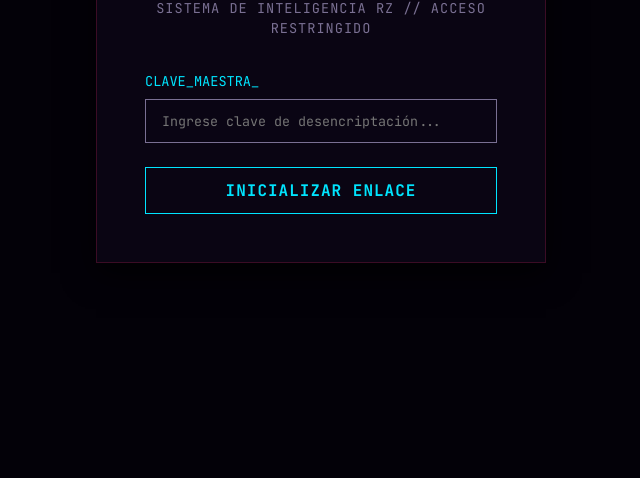
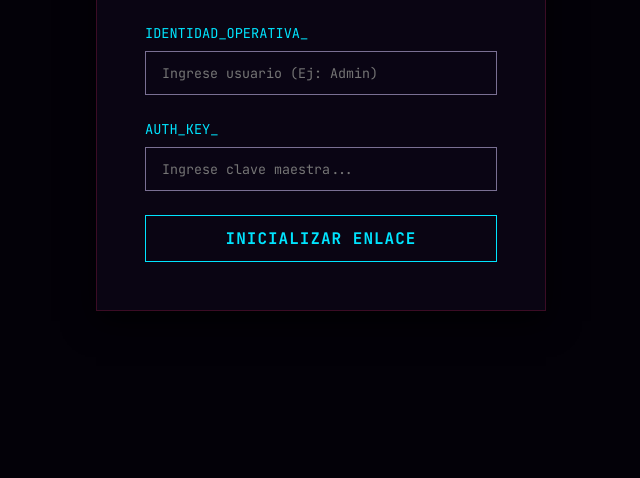
Before and after one commit to ElEscritor/ecosistema-bots., a website: page web/index.html in a window 1280 px wide. Shown: the part 322-800 px from the top of the page, without its empty margins (319-959 px from the left). Drawn offline with nearby package versions, Linux system fonts and the light colour scheme.

Commit message:
Revise login form and update application title
Updated the title and login form fields for the application. Changed visual identity and added a username field.

```diff
--- a/web/index.html
+++ b/web/index.html
@@ -3,14 +3,16 @@
 <head>
     <meta charset="UTF-8">
     <meta name="viewport" content="width=device-width, initial-scale=1.0">
-    <title>La Biblioteca // Inteligencia Rz</title>
+    <title>La Biblioteca // Rz Command Center</title>
     <!-- Tipografías Tácticas (Google Fonts) -->
     <link rel="preconnect" href="https://fonts.googleapis.com">
     <link rel="preconnect" href="https://fonts.gstatic.com" crossorigin>
     <link href="https://fonts.googleapis.com/css2?family=JetBrains+Mono:wght@300;400;700&family=Share+Tech+Mono&display=swap" rel="stylesheet">
+
     <!-- Dependencias Externas (CDN) -->
     <script src="https://cdn.jsdelivr.net/npm/apexcharts"></script>
     <script src="https://cdnjs.cloudflare.com/ajax/libs/dompurify/3.0.6/purify.min.js"></script>
+
     <!-- Hojas de Estilo Estructuradas -->
     <link rel="stylesheet" href="css/variables.css">
     <link rel="stylesheet" href="css/layout.css">
@@ -22,15 +24,21 @@
         <div class="scanlines"></div>
         <div class="login-panel">
             <div class="login-header">
-                <!-- Identidad visual actualizada a La Biblioteca -->
+                <!-- Título actualizado a La Biblioteca -->
                 <h1 class="glitch-title" data-text="LA_BIBLIOTECA">LA_BIBLIOTECA</h1>
-                <p class="login-subtitle">SISTEMA DE INTELIGENCIA RZ // ACCESO RESTRINGIDO</p>
+                <p class="login-subtitle">SISTEMA DE VIGILANCIA PASIVA // ACCESO RESTRINGIDO</p>
             </div>
 
             <form id="login-form">
+                <!-- Campo de Usuario añadido -->
                 <div class="input-group">
-                    <label for="admin-password">CLAVE_MAESTRA_</label>
-                    <input type="password" id="admin-password" autocomplete="off" placeholder="Ingrese clave de desencriptación..." required>
+                    <label for="admin-username">IDENTIDAD_OPERATIVA_</label>
+                    <input type="text" id="admin-username" autocomplete="off" placeholder="Ingrese usuario (Ej: Admin)" required>
+                </div>
+                <!-- Campo de Contraseña -->
+                <div class="input-group">
+                    <label for="admin-password">AUTH_KEY_</label>
+                    <input type="password" id="admin-password" autocomplete="off" placeholder="Ingrese clave maestra..." required>
                 </div>
                 <button type="submit" class="btn-cyber">INICIALIZAR ENLACE</button>
             </form>
@@ -43,6 +51,7 @@
 
     <!-- ESTRUCTURA PRINCIPAL DE LA APLICACIÓN SPA -->
     <div id="app-wrapper" class="app-wrapper hidden">
+
         <!-- BARRA LATERAL TÁCTICA -->
         <nav class="tactical-sidebar">
             <div class="sidebar-header">
@@ -83,10 +92,9 @@
 
         <!-- CONTENEDOR PRINCIPAL (ZONA DE TRABAJO) -->
         <main class="main-content">
-            <!-- CABECERA SUPERIOR -->
             <header class="topbar">
                 <div class="breadcrumbs">
-                    <span class="path-root">RZ\SYS\ROOT</span>
+                    <span class="path-root">C:\SYS\Rz</span>
                     <span class="separator">&gt;</span>
                     <span id="current-path" class="path-current">TELEMETRIA</span>
                     <span class="cursor-blink">_</span>
@@ -96,7 +104,7 @@
                 </div>
             </header>
 
-            <!-- RAÍZ DE LA SPA: AQUÍ SE INYECTA EL DOM DINÁMICO -->
+            <!-- RAÍZ DE LA SPA -->
             <section id="spa-root" class="view-container">
                 <!-- El contenido será cargado por app.js -->
             </section>
@@ -104,11 +112,13 @@
     </div>
 
     <!-- Carga de Scripts Modulares de la Arquitectura -->
+    <!-- 1. Vistas -->
     <script src="js/vistas/dashboard.js"></script>
     <script src="js/vistas/expedientes.js"></script>
     <script src="js/vistas/links.js"></script>
     <script src="js/vistas/blacklist.js"></script>
 
+    <!-- 2. Core (Motor y conexiones) -->
     <script src="js/api.js"></script>
     <script src="js/app.js"></script>
 </body>
```
